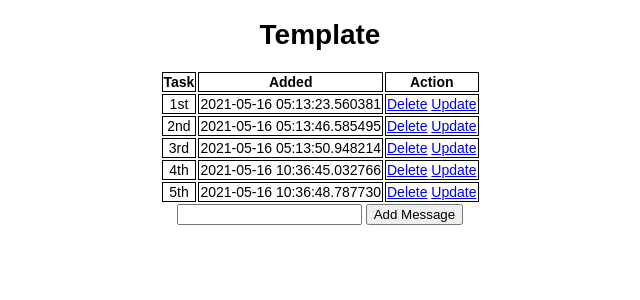
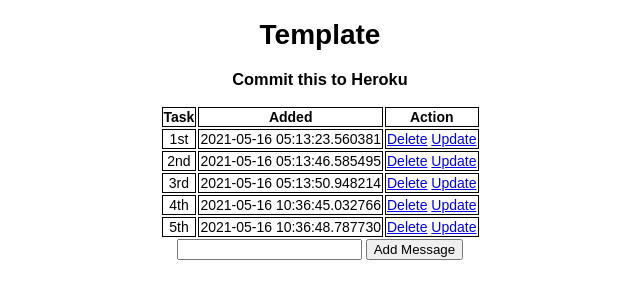
Before and after one commit to ducviettiendoan/flask-demo, a Flask app: page / in a window 1280 px wide. Shown: the top 300 px of the page, without its empty margins (320-960 px from the left). Run offline with Flask 2, Linux system fonts and the light colour scheme; data comes from the database, SQL or seed files in the repository; both versions use the stored data as it was after the commit.

Commit message:
update heroku

```diff
--- a/templates/index.html
+++ b/templates/index.html
@@ -1,5 +1,6 @@
 {% extends "base.html" %} {% block head %}
 <h1 class="header">Template</h1>
+<h3 class="header">Commit this to Heroku</h3>
 {% endblock %} {% block body %}
 
 <div class="content">
```
Also changed, not shown: test.db.
